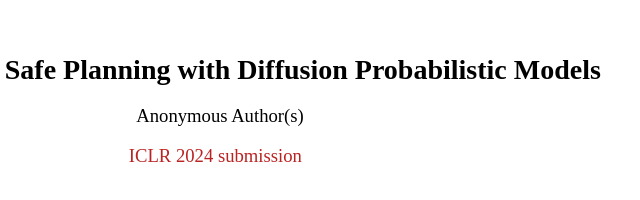
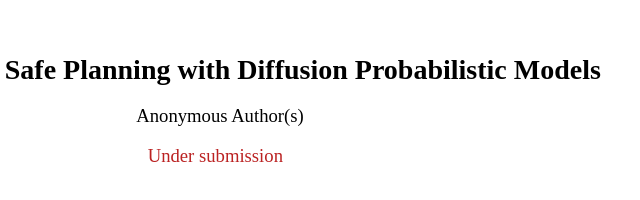
Before and after one commit to safediffuser/safediffuser, a plain HTML site: page index.html in a window 1280 px wide. Shown: the top 200 px of the page, 420-1060 px from the left. Drawn offline with Linux system fonts and the light colour scheme; a web font is replaced by a local one.

Commit message:
Update index.html

```diff
--- a/index.html
+++ b/index.html
@@ -161,7 +161,7 @@
                 <a>Anonymous Author(s)</a>
             </div>
             <div style="margin-top: -0.35em;">
-              <span class="link"><a href="https://iclr.cc/">ICLR 2024 submission</a></span>&nbsp;&nbsp;
+              <span class="link"><a href="">Under submission</a></span>&nbsp;&nbsp;
             </div>
           </div>
         </div>
```
